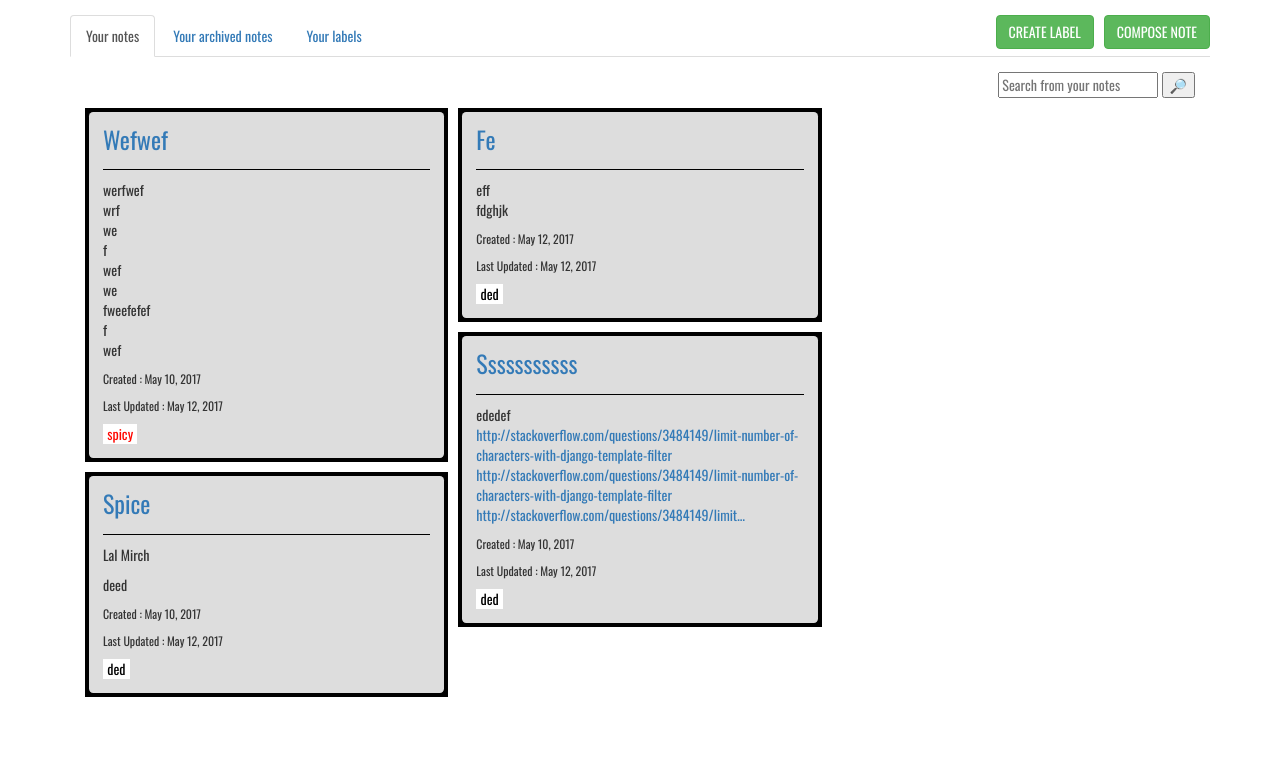
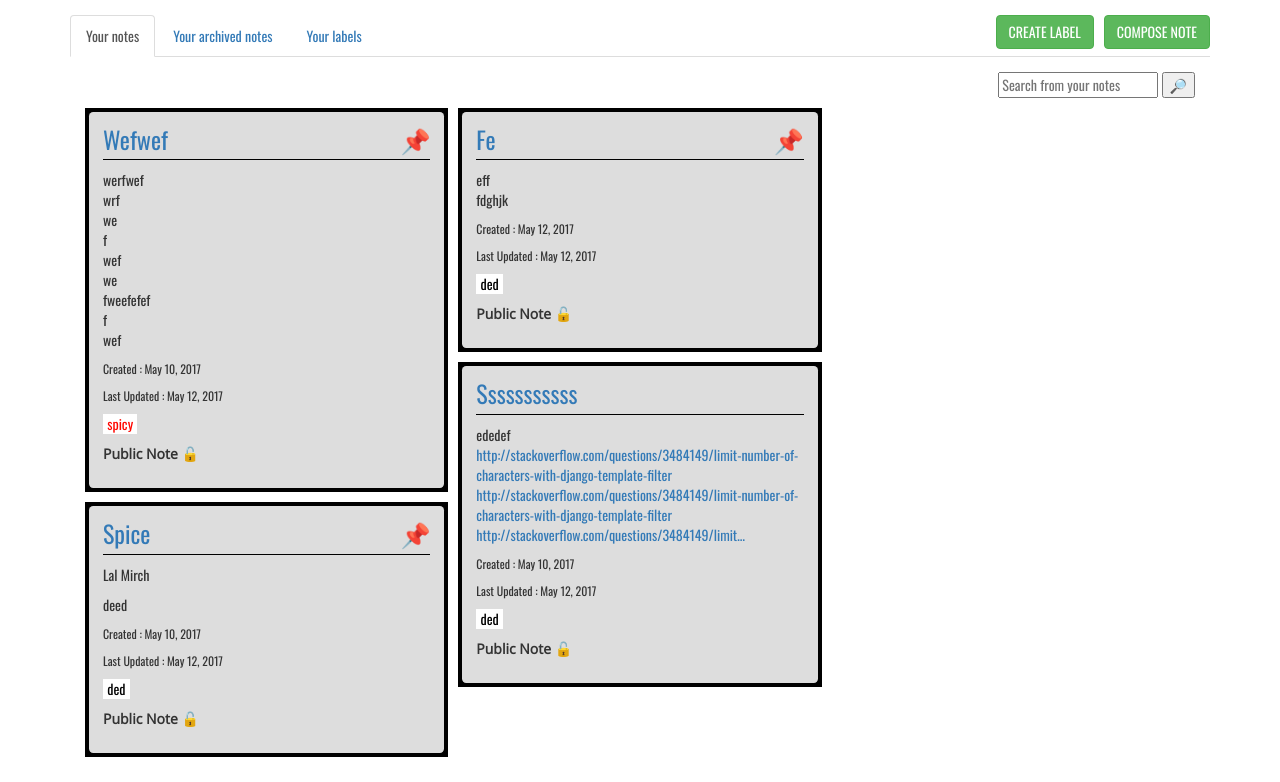
Before and after one commit to rohitnahata/NotesDjango, a Django app: page /users/profile/ in a window 1280 px wide. Shown: the part 60-842 px from the top of the page. Before the commit the page ends 757 px from the top, so only its background shows below. Run offline with Django 3.2, Linux system fonts and the light colour scheme; a user stored in the database is signed in; data comes from the database, SQL or seed files in the repository; both versions use the stored data as it was after the commit; parts of the project's set-up code (start-up, migrations or seed data) failed here and were passed over; some libraries are stand-ins or nearby versions.

Commit message:
Added pinned column in notes
Signed-off-by: rohit <rnahata1997@gmail.com>

```diff
--- a/notes/admin.py
+++ b/notes/admin.py
@@ -4,10 +4,10 @@ from .models import Note, Label
 
 
 class NoteModelAdmin(admin.ModelAdmin):
-    list_display = ["note_title", "author", "public", "archived", "updated", "timestamp"]
+    list_display = ["note_title", "author", "public", "archived", "pinned", "updated", "timestamp"]
     # list_display_links = ["updated"]
     # list_editable = ["title"]
-    list_filter = ["updated", "timestamp", "public", "archived"]
+    list_filter = ["updated", "timestamp", "public", "archived", "pinned"]
     search_fields = ["note_title", "note_text", "author"]
 
     class Meta:
--- a/notes/forms.py
+++ b/notes/forms.py
@@ -6,7 +6,7 @@ from .models import Note, Label
 class NoteForm(ModelForm):
     class Meta:
         model = Note
-        fields = ['note_title', 'note_text', 'labels', 'public', 'archived']
+        fields = ['note_title', 'note_text', 'labels', 'public', 'archived', 'pinned']
 
 
 class NoteArchiveForm(ModelForm):
--- a/notes/models.py
+++ b/notes/models.py
@@ -12,6 +12,7 @@ class Note(models.Model):
     labels = models.ManyToManyField('Label', related_name='notes')
     public = models.BooleanField(default=0)
     archived = models.BooleanField(default=0)
+    pinned = models.BooleanField(default=0)
 
     # def was_published_recently(self):
     #     now = timezone.now()
--- a/notes/views.py
+++ b/notes/views.py
@@ -30,7 +30,7 @@ class IndexView(generic.ListView):
             queryset = search(search_param, queryset, MODEL_MAP)
         return queryset.filter(
             updated__lte=timezone.now(),
-        ).order_by('-updated')
+        ).order_by('-updated').order_by('-pinned')
 
 
 class DetailView(generic.DetailView):
--- a/templates/notes/detail.html
+++ b/templates/notes/detail.html
@@ -9,7 +9,7 @@
 
 {% block content %}
     {% if note %}
-        <h2>{{ note.note_title|linebreaks|title|urlize }}</h2>
+        <h2>{{ note.note_title|title|urlize }}{% if note.pinned %}&#128204;{% endif %}</h2>
         <p class="note-body">{{ note.note_text|linebreaks|urlize }}</p>
         <p>Author: <a href="{% url 'notes:index' %}?user={{ note.author.username }}">{{ note.author.username }}</a></p>
         <p class="small">Created : {{ note.timestamp }}</p>
--- a/templates/notes/note_compose_form.html
+++ b/templates/notes/note_compose_form.html
@@ -29,6 +29,11 @@
                     <label class="col-xs-1" for="id_public">Public:</label>
                     <div class="col-xs-1">{{ form.public| add_class:"form-control" }}</div>
                 </div>
+                <div class="form-group">
+                    {% error_messages form.pinned.errors %}
+                    <label class="col-xs-1" for="id_pinned">Pinned:</label>
+                    <div class="col-xs-1">{{ form.pinned }}</div>
+                </div>
 
                 <button type="submit" class="btn btn-default pull-right">Publish</button>
             </form>
--- a/templates/notes/note_update_form.html
+++ b/templates/notes/note_update_form.html
@@ -34,6 +34,11 @@
                     <label class="col-xs-1" for="id_archived">Archive:</label>
                     <div class="col-xs-1">{{ form.archived|add_class:"form-control" }}</div>
                 </div>
+                <div class="form-group">
+                    {% error_messages form.pinned.errors %}
+                    <label class="col-xs-1" for="id_pinned">Pinned:</label>
+                    <div class="col-xs-1">{{ form.pinned| add_class:"form-control" }}</div>
+                </div>
 
                 <button type="submit" class="btn btn-default pull-right">Update</button>
             </form>
--- a/templates/users/profile.html
+++ b/templates/users/profile.html
@@ -52,12 +52,20 @@
                             </div>
                             <div class="note-content">
                                 <h3>
-                                    <a href="{% url 'notes:detail' note.id %}">{{ note.note_title|truncatechars:255|linebreaks|title|urlize }}</a>
+                                    <a href="{% url 'notes:detail' note.id %}">{{ note.note_title|truncatechars:255|title|urlize }}</a>
+                                    <span class="pull-right">{% if note.pinned %}&#128204;{% endif %}</span>
+
                                 </h3>
                                 <p class="note-body">{{ note.note_text|truncatechars:255|linebreaks|urlize }}</p>
                                 <p class="small">Created : {{ note.timestamp|naturalday }}</p>
                                 <p class="small">Last Updated : {{ note.updated|naturalday }}</p>
                                 {% label_list_note note.labels.all %}
+                                {% if note.public %}
+                                    <p class="note-public">Public Note &#128275;</p>
+                                {% else %}
+                                    <p class="note-public">Private Note &#128274;</p>
+                                {% endif %}
+
                             </div>
                         </div>
                     {% endfor %}
@@ -79,12 +87,20 @@
                             </div>
                             <div class="note-content">
                                 <h3>
-                                    <a href="{% url 'notes:detail' note.id %}">{{ note.note_title|truncatechars:255|linebreaks|title|urlize }}</a>
+                                    <a href="{% url 'notes:detail' note.id %}">{{ note.note_title|truncatechars:255|title|urlize }}</a>
+                                    <span class="pull-right">{% if note.pinned %}&#128204;{% endif %}</span>
+
                                 </h3>
                                 <p class="note-body">{{ note.note_text|truncatechars:255|linebreaks|urlize }}</p>
                                 <p class="small">Created : {{ note.timestamp|naturalday }}</p>
                                 <p class="small">Last Updated : {{ note.updated|naturalday }}</p>
                                 {% label_list_note note.labels.all %}
+                                {% if note.public %}
+                                    <p class="note-public">Public Note &#128275;</p>
+                                {% else %}
+                                    <p class="note-public">Private Note &#128274;</p>
+                                {% endif %}
+
                             </div>
                         </div>
                     {% endfor %}
```
Also changed, not shown: templates/notes/index.html (+4 -3 lines), db.sqlite3.
